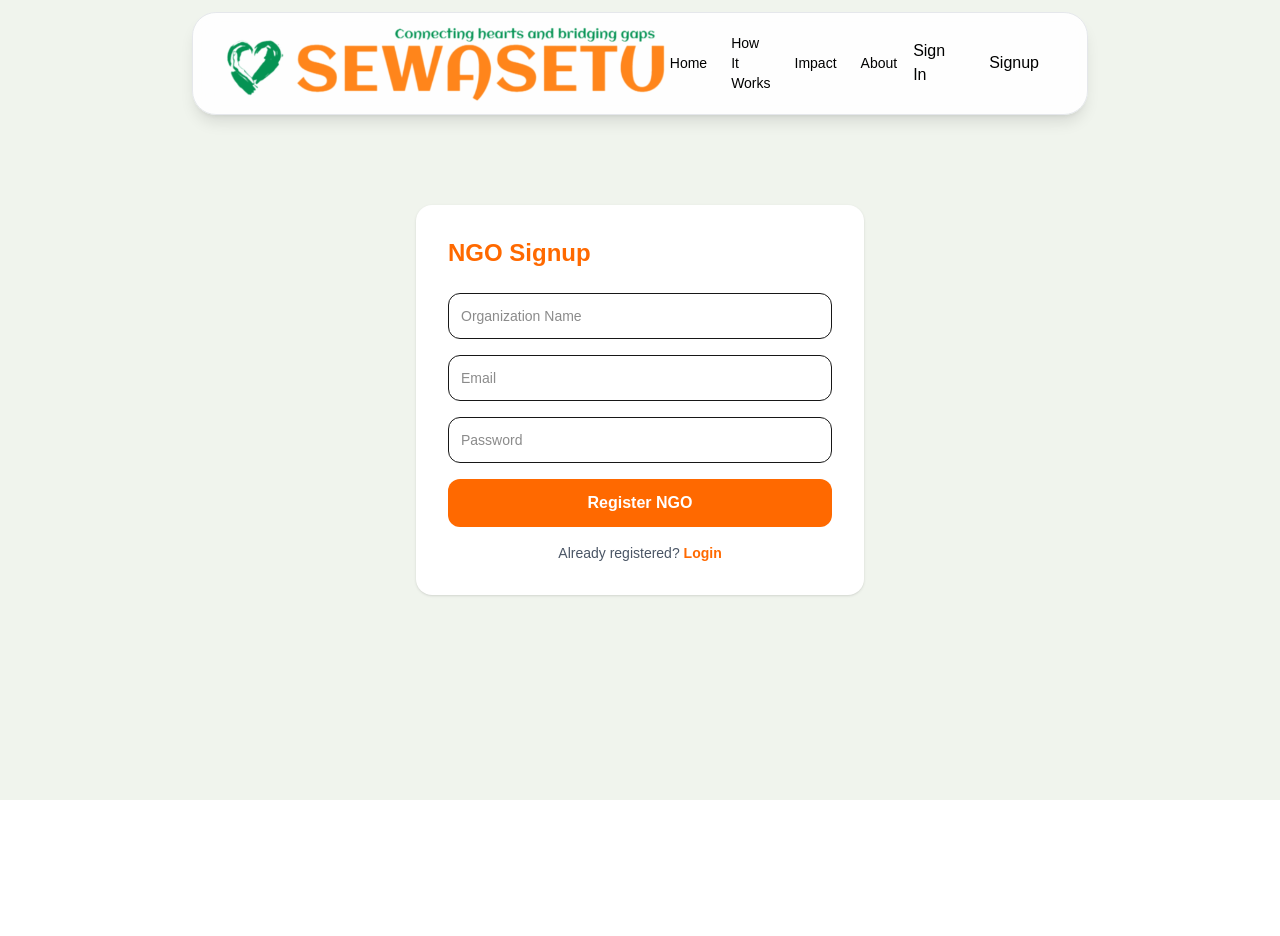
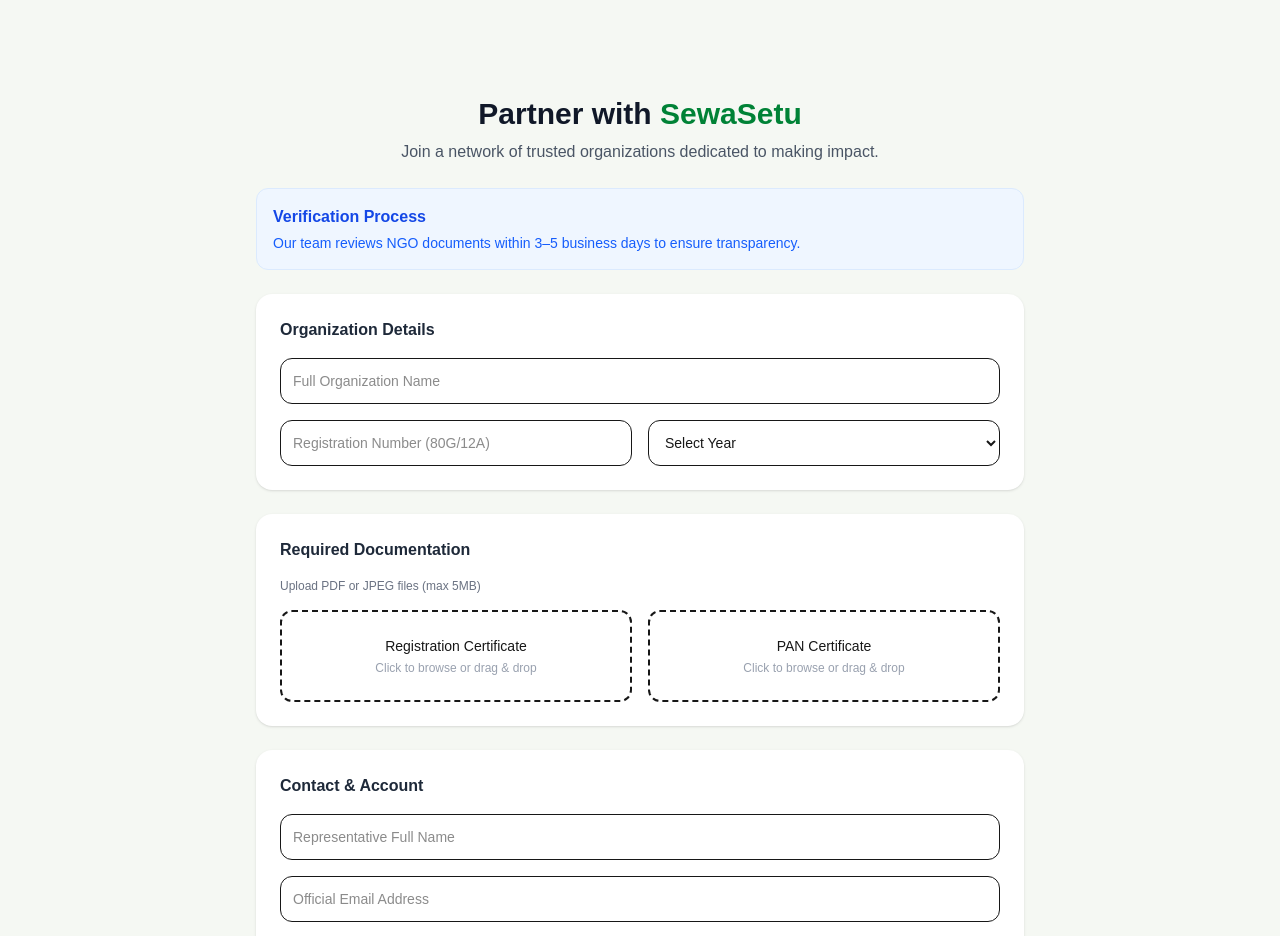
Before and after one commit to indradev03/SewaSetu-Web-api, a Next.js app: page /register/role_selection/ngo in a window 1280 px wide. Shown: the top 936 px of the page. Before the commit the page ends 800 px from the top, so only its background shows below. Built offline with nearby package versions, Linux system fonts and the light colour scheme.

Commit message:
Enhance NGO signup form with additional fields for organization details, documentation, and mission; improve UI and submission process

```diff
--- a/app/register/role_selection/ngo/page.tsx
+++ b/app/register/role_selection/ngo/page.tsx
@@ -6,11 +6,19 @@
 export default function NGOSignup() {
   const [form, setForm] = useState({
     orgName: "",
+    regNumber: "",
+    yearEstablished: "",
+    representative: "",
     email: "",
     password: "",
+    mission: "",
   });
 
-  const handleChange = (e: React.ChangeEvent<HTMLInputElement>) => {
+  const handleChange = (
+    e: React.ChangeEvent<
+      HTMLInputElement | HTMLTextAreaElement | HTMLSelectElement
+    >
+  ) => {
     setForm({ ...form, [e.target.name]: e.target.value });
   };
 
@@ -20,29 +28,115 @@
   };
 
   return (
-    <div className="min-h-screen flex items-center justify-center bg-[#f0f4ed] px-6">
+    <div className="min-h-screen bg-[#f5f8f3] px-4 pt-24 pb-10 flex justify-center">
+      <div className="w-full max-w-3xl">
 
-      <div className="w-full max-w-md bg-white p-8 rounded-2xl shadow-sm">
+        {/* Header */}
+        <h1 className="text-3xl font-bold text-center text-gray-900">
+          Partner with <span className="text-green-700">SewaSetu</span>
+        </h1>
+        <p className="text-center text-gray-600 mt-2 mb-6">
+          Join a network of trusted organizations dedicated to making impact.
+        </p>
 
-        <h1 className="text-2xl font-bold text-orange-500 mb-6">
-          NGO Signup
-        </h1>
+        {/* Verification Box */}
+        <div className="bg-blue-50 border border-blue-100 p-4 rounded-xl mb-6">
+          <h3 className="font-semibold text-blue-700">
+            Verification Process
+          </h3>
+          <p className="text-sm text-blue-600 mt-1">
+            Our team reviews NGO documents within 3–5 business days to ensure transparency.
+          </p>
+        </div>
 
-        <form onSubmit={handleSubmit} className="space-y-4">
+        <form onSubmit={handleSubmit} className="space-y-6">
+
+          {/* Organization Details */}
+          <div className="bg-white p-6 rounded-2xl shadow-sm space-y-4">
+            <h2 className="font-semibold text-gray-800">
+              Organization Details
+            </h2>
 
             <input
               name="orgName"
-            placeholder="Organization Name"
+              placeholder="Full Organization Name"
               onChange={handleChange}
-            className="w-full p-3 border rounded-xl text-sm focus:ring-2 focus:ring-orange-500 outline-none"
+              className="w-full p-3 border rounded-xl text-sm focus:ring-2 focus:ring-green-500 outline-none"
+            />
+
+            <div className="grid grid-cols-1 md:grid-cols-2 gap-4">
+              <input
+                name="regNumber"
+                placeholder="Registration Number (80G/12A)"
+                onChange={handleChange}
+                className="w-full p-3 border rounded-xl text-sm focus:ring-2 focus:ring-green-500 outline-none"
+              />
+
+              <select
+                name="yearEstablished"
+                onChange={handleChange}
+                className="w-full p-3 border rounded-xl text-sm focus:ring-2 focus:ring-green-500 outline-none"
+              >
+                <option value="">Select Year</option>
+                {Array.from({ length: 30 }).map((_, i) => {
+                  const year = 2026 - i;
+                  return (
+                    <option key={year} value={year}>
+                      {year}
+                    </option>
+                  );
+                })}
+              </select>
+            </div>
+          </div>
+
+          {/* Documentation */}
+          <div className="bg-white p-6 rounded-2xl shadow-sm space-y-4">
+            <h2 className="font-semibold text-gray-800">
+              Required Documentation
+            </h2>
+            <p className="text-xs text-gray-500">
+              Upload PDF or JPEG files (max 5MB)
+            </p>
+
+            <div className="grid grid-cols-1 md:grid-cols-2 gap-4">
+              <div className="border-2 border-dashed rounded-xl p-6 text-center hover:border-green-500 cursor-pointer">
+                <p className="text-sm font-medium">
+                  Registration Certificate
+                </p>
+                <p className="text-xs text-gray-400 mt-1">
+                  Click to browse or drag & drop
+                </p>
+              </div>
+
+              <div className="border-2 border-dashed rounded-xl p-6 text-center hover:border-green-500 cursor-pointer">
+                <p className="text-sm font-medium">PAN Certificate</p>
+                <p className="text-xs text-gray-400 mt-1">
+                  Click to browse or drag & drop
+                </p>
+              </div>
+            </div>
+          </div>
+
+          {/* Contact Section */}
+          <div className="bg-white p-6 rounded-2xl shadow-sm space-y-4">
+            <h2 className="font-semibold text-gray-800">
+              Contact & Account
+            </h2>
+
+            <input
+              name="representative"
+              placeholder="Representative Full Name"
+              onChange={handleChange}
+              className="w-full p-3 border rounded-xl text-sm focus:ring-2 focus:ring-green-500 outline-none"
             />
 
             <input
               name="email"
               type="email"
-            placeholder="Email"
+              placeholder="Official Email Address"
               onChange={handleChange}
-            className="w-full p-3 border rounded-xl text-sm focus:ring-2 focus:ring-orange-500 outline-none"
+              className="w-full p-3 border rounded-xl text-sm focus:ring-2 focus:ring-green-500 outline-none"
             />
 
             <input
@@ -50,25 +144,42 @@
               type="password"
               placeholder="Password"
               onChange={handleChange}
-            className="w-full p-3 border rounded-xl text-sm focus:ring-2 focus:ring-orange-500 outline-none"
+              className="w-full p-3 border rounded-xl text-sm focus:ring-2 focus:ring-green-500 outline-none"
+            />
+          </div>
+
+          {/* Mission */}
+          <div className="bg-white p-6 rounded-2xl shadow-sm space-y-4">
+            <h2 className="font-semibold text-gray-800">
+              Mission & Impact
+            </h2>
+
+            <textarea
+              name="mission"
+              rows={4}
+              placeholder="Describe your organization's goals, projects, and communities you serve..."
+              onChange={handleChange}
+              className="w-full p-3 border rounded-xl text-sm focus:ring-2 focus:ring-green-500 outline-none"
             />
 
+            <p className="text-xs text-gray-400">
+              This will be visible on your public profile once approved.
+            </p>
+          </div>
+
+          {/* Submit */}
           <button
             type="submit"
-            className="w-full bg-orange-500 text-white py-3 rounded-xl font-semibold hover:bg-orange-600 transition"
+            className="w-full bg-green-700 text-white py-3 rounded-xl font-semibold hover:bg-green-800 transition"
           >
-            Register NGO
+            Submit for Review
           </button>
 
+          {/* Footer */}
+          <p className="text-xs text-center text-gray-500">
+            By joining, you agree to SewaSetu’s Terms & Privacy Policy.
+          </p>
         </form>
-
-        <p className="text-sm text-center mt-4 text-gray-600">
-          Already registered?{" "}
-          <Link href="/login" className="text-orange-500 font-semibold">
-            Login
-          </Link>
-        </p>
-
       </div>
     </div>
   );
```
Lines whose indentation alone changed are shown as unchanged.
